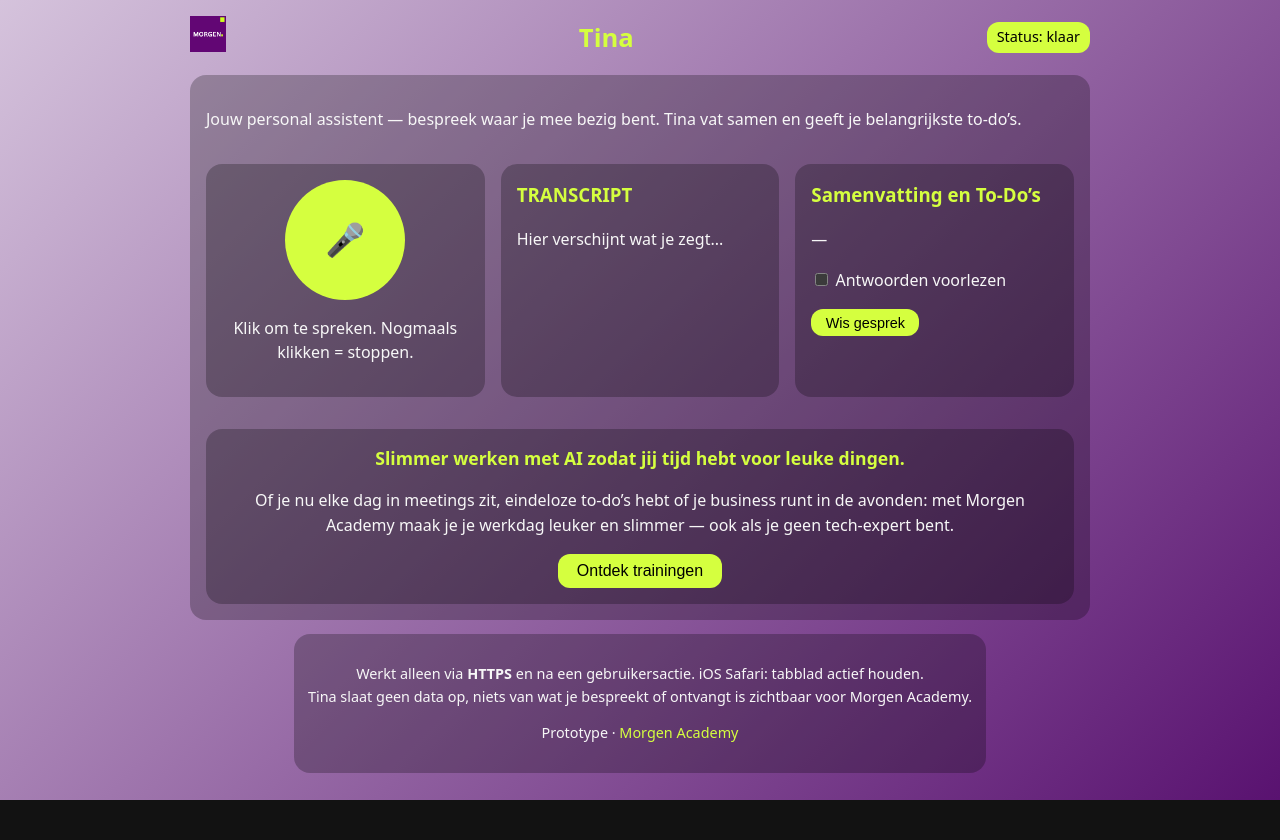
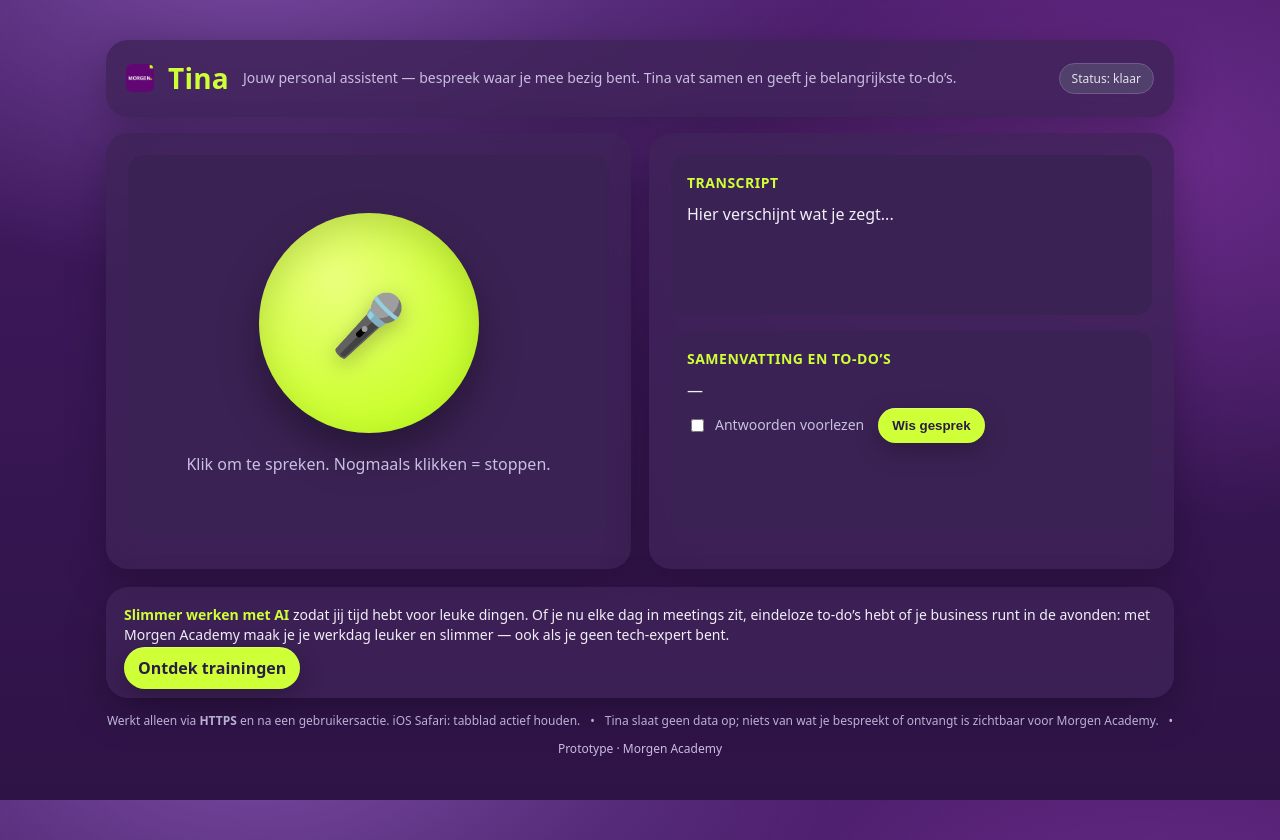
Before and after one commit to harmenvanheist-dotcom/Tina-voice, a plain HTML site: page index.html in a window 1280 px wide. Before the commit the page ends 800 px from the top, so only its background shows below. Drawn offline with Linux system fonts and the light colour scheme.

Commit message:
Update index.html

```diff
--- a/index.html
+++ b/index.html
@@ -1,192 +1,340 @@
-<!doctype html>
+<!DOCTYPE html>
 <html lang="nl">
 <head>
-  <meta charset="utf-8" />
-  <meta name="viewport" content="width=device-width, initial-scale=1, viewport-fit=cover" />
-  <title>Tina · Voice Assistant · Morgen Academy</title>
-  <meta name="description" content="Nederlandstalige voice interface met native microfoon-toegang." />
-  <link rel="icon" href="logo.png">
+  <meta charset="UTF-8" />
+  <meta name="viewport" content="width=device-width, initial-scale=1" />
+  <title>Tina – Voice Assistant</title>
+  <link rel="icon" href="logo.png" />
   <style>
-    :root { color-scheme: dark; }
-    * { box-sizing: border-box; }
-    body {
-      margin: 0;
-      font: 16px/1.55 system-ui, -apple-system, "Segoe UI", Roboto, Inter, Arial, sans-serif;
-      background: linear-gradient(135deg, #D5C3DC 0%, #591270 100%) fixed;
-      color: #f7f7f7;
-      display: flex;
-      flex-direction: column;
-      align-items: center;
-      padding: 1em;
+    :root{
+      --bg:#5a2b78;
+      --panel:#3f2458cc;
+      --panel-strong:#3b2254;
+      --txt:#f2eff7;
+      --muted:#c9bfe0;
+      --acid:#cfff37;   /* accent geelgroen */
+      --shadow:0 12px 40px rgba(0,0,0,.25);
+      --radius:22px;
     }
-    header {
-      display: flex;
-      justify-content: space-between;
-      align-items: center;
-      width: 100%;
-      max-width: 900px;
-      margin-bottom: 1em;
+    *{box-sizing:border-box}
+    html,body{height:100%}
+    body{
+      margin:0;
+      color:var(--txt);
+      font:16px/1.45 system-ui, -apple-system, Segoe UI, Roboto, "Helvetica Neue", Arial, "Noto Sans", "Apple Color Emoji", "Segoe UI Emoji";
+      background:
+        radial-gradient(1000px 600px at 20% -10%, #7a4ba3 0%, transparent 60%),
+        radial-gradient(1000px 600px at 90% 20%, #6a2b8a 0%, transparent 60%),
+        linear-gradient(180deg, #421a62 0%, #2e1346 100%);
+      min-height:100%;
     }
-    header img {
-      height: 36px;
-      cursor: pointer;
+    a{color:var(--muted);text-decoration:none}
+    a:hover{text-decoration:underline}
+    .wrap{
+      max-width:1100px;
+      margin:40px auto;
+      padding:0 16px;
     }
-    header h1 {
-      font-size: 1.6em;
-      margin: 0;
-      color: #d5ff3f;
+    .card{
+      background:var(--panel);
+      border-radius:var(--radius);
+      box-shadow:var(--shadow);
+      backdrop-filter: blur(10px);
     }
-    main {
-      width: 100%;
-      max-width: 900px;
-      background: rgba(0,0,0,0.25);
-      border-radius: 16px;
-      padding: 1em;
-      display: flex;
-      flex-direction: column;
-      gap: 1em;
+    header.card{
+      display:flex;align-items:center;gap:14px;
+      padding:18px 20px;
     }
-    .status {
-      font-size: 0.9em;
-      color: #000;
-      background: #d5ff3f;
-      border-radius: 12px;
-      padding: 0.3em 0.7em;
-      float: right;
+    header .logo{
+      width:28px;height:28px;border-radius:6px;overflow:hidden;flex:0 0 28px
     }
-    .container {
-      display: flex;
-      flex-direction: column;
-      gap: 1em;
+    header .title{
+      font-weight:800;font-size:28px;letter-spacing:.2px;color:var(--acid);
     }
-    @media (min-width: 700px) {
-      .container {
-        flex-direction: row;
-      }
+    header .tagline{flex:1;color:var(--muted);font-size:14px}
+    .status{
+      background:#51406b;border:1px solid #6f5c8b;color:#e5e1f0;
+      padding:6px 12px;border-radius:999px;font-size:12px;white-space:nowrap
     }
-    .box {
-      flex: 1;
-      background: rgba(0,0,0,0.25);
-      border-radius: 16px;
-      padding: 1em;
-      min-height: 180px;
+
+    .grid{
+      display:grid;
+      grid-template-columns: 1fr 1fr;
+      gap:18px;
+      margin-top:16px;
     }
-    .mic-box {
-      text-align: center;
+
+    .left.card, .right.card{padding:22px}
+    .mic-panel{
+      display:flex;flex-direction:column;align-items:center;justify-content:center;
+      border-radius:calc(var(--radius) - 6px);
+      padding:22px;min-height:380px;background:var(--panel-strong);
     }
-    .mic-btn {
-      background: #d5ff3f;
-      border: none;
-      border-radius: 50%;
-      width: 120px;
-      height: 120px;
-      font-size: 2em;
-      cursor: pointer;
-      transition: background 0.2s;
+    .mic-circle{
+      width:220px;height:220px;border-radius:50%;
+      background:radial-gradient(circle at 35% 30%, #eaff7d 0%, #cfff37 60%, #b8ff18 100%);
+      box-shadow:0 20px 40px rgba(0,0,0,.35), inset 0 12px 36px rgba(0,0,0,.15);
+      display:grid;place-items:center;cursor:pointer;user-select:none;
+      transition: transform .15s ease
     }
-    .mic-btn:hover {
-      background: #c0f035;
+    .mic-circle:active{transform:scale(.98)}
+    .mic{font-size:60px;filter:drop-shadow(0 6px 10px rgba(0,0,0,.25))}
+    .hint{margin-top:20px;color:var(--muted);text-align:center}
+
+    .right .box{
+      background:var(--panel-strong);
+      border-radius:calc(var(--radius) - 6px);
+      padding:18px 16px;
+      margin-bottom:16px;
+      min-height:160px;
     }
-    h3 {
-      margin-top: 0;
-      color: #d5ff3f;
+    .h{
+      color:var(--acid);
+      font-weight:900;
+      letter-spacing:.5px;
+      font-size:14px;
+      margin:0 0 10px;
     }
-    footer {
-      max-width: 900px;
-      margin-top: 1em;
-      background: rgba(0,0,0,0.25);
-      padding: 1em;
-      border-radius: 16px;
-      font-size: 0.9em;
-      text-align: center;
+    .out{white-space:pre-wrap}
+
+    .controls{
+      display:flex;gap:14px;align-items:center;justify-content:flex-start;margin-top:6px
     }
-    footer a {
-      color: #d5ff3f;
-      text-decoration: none;
+    .toggle{
+      display:flex;align-items:center;gap:8px;color:var(--muted);font-size:14px
     }
-    footer a:hover {
-      text-decoration: underline;
+    .pill{
+      background:var(--acid);
+      color:#2a1d44;
+      border:none;border-radius:999px;
+      padding:10px 14px;
+      font-weight:700;cursor:pointer;
+      box-shadow:0 8px 24px rgba(0,0,0,.25), inset 0 1px 0 rgba(255,255,255,.25);
     }
-    .info-box {
-      background: rgba(0,0,0,0.25);
-      padding: 1em;
-      border-radius: 16px;
-      margin-top: 1em;
-      text-align: center;
+
+    .promo.card{
+      margin-top:18px;padding:18px;
     }
-    .info-box h3 {
-      margin: 0 0 0.5em 0;
-      font-size: 1.1em;
+    .promo p{
+      margin:0 0 12px 0;
+      color:var(--txt);
+      font-size:14px;
     }
-    .cta-btn {
-      background: #d5ff3f;
-      color: #000;
-      padding: 0.5em 1.2em;
-      border: none;
-      border-radius: 12px;
-      cursor: pointer;
-      transition: background 0.2s;
-      font-size: 1em;
+    .promo b{color:var(--acid);font-weight:900}
+
+    footer{
+      color:var(--muted);
+      font-size:12px;
+      margin:14px 0 28px;
+      display:flex;gap:10px;flex-wrap:wrap;align-items:center;justify-content:center
     }
-    .cta-btn:hover {
-      background: #c0f035;
-    }
-    .cta-btn.small {
-      font-size: 0.9em;
-      padding: 0.4em 1em;
+
+    /* mobile */
+    @media (max-width: 860px){
+      header .title{font-size:24px}
+      .grid{grid-template-columns: 1fr}
+      .mic-panel{min-height:320px}
+      .mic-circle{width:180px;height:180px}
     }
   </style>
 </head>
 <body>
-  <header>
-    <a href="https://morgenacademy.nl" target="_blank">
-      <img src="logo.png" alt="Morgen Academy Logo">
-    </a>
-    <h1>Tina</h1>
-    <span class="status" id="status">Status: klaar</span>
-  </header>
+  <div class="wrap">
+    <!-- Header -->
+    <header class="card">
+      <a class="logo" href="https://morgenacademy.nl" target="_blank" rel="noopener">
+        <img src="logo.png" alt="Morgen Academy" width="28" height="28" />
+      </a>
+      <div class="title">Tina</div>
+      <div class="tagline">Jouw personal assistent — bespreek waar je mee bezig bent. Tina vat samen en geeft je belangrijkste to-do’s.</div>
+      <div id="status" class="status">Status: klaar</div>
+    </header>
 
-  <main>
-    <p>Jouw personal assistent — bespreek waar je mee bezig bent. Tina vat samen en geeft je belangrijkste to-do’s.</p>
-    <div class="container">
-      <div class="box mic-box">
-        <button id="micBtn" class="mic-btn">🎤</button>
-        <p>Klik om te spreken. Nogmaals klikken = stoppen.</p>
-      </div>
+    <!-- Main -->
+    <div class="grid">
+      <!-- Left: microphone -->
+      <section class="left card">
+        <div class="mic-panel">
+          <div id="mic" class="mic-circle" title="Klik om te spreken">
+            <div class="mic">🎤</div>
+          </div>
+          <div class="hint">Klik om te spreken. Nogmaals klikken = stoppen.</div>
+        </div>
+      </section>
 
-      <div class="box">
-        <h3>TRANSCRIPT</h3>
-        <div id="transcript">Hier verschijnt wat je zegt...</div>
-      </div>
+      <!-- Right: transcript + answer -->
+      <section class="right card">
+        <div class="box">
+          <p class="h">TRANSCRIPT</p>
+          <div id="transcript" class="out">Hier verschijnt wat je zegt...</div>
+        </div>
 
-      <div class="box">
-        <h3>Samenvatting en To-Do’s</h3>
-        <div id="answer">—</div>
-        <div style="margin-top: 1em; display: flex; gap: 1em; align-items: center; flex-wrap: wrap;">
-          <label><input type="checkbox" id="tts-toggle"> Antwoorden voorlezen</label>
-          <button class="cta-btn small" onclick="clearChat()">Wis gesprek</button>
+        <div class="box" style="min-height:200px">
+          <p class="h">SAMENVATTING EN TO-DO’S</p>
+          <div id="answer" class="out">—</div>
+          <div class="controls">
+            <label class="toggle">
+              <input id="ttsToggle" type="checkbox" />
+              <span>Antwoorden voorlezen</span>
+            </label>
+            <button id="clearBtn" class="pill" type="button">Wis gesprek</button>
+          </div>
         </div>
-      </div>
+      </section>
     </div>
 
-    <div class="info-box">
-      <h3>Slimmer werken met AI zodat jij tijd hebt voor leuke dingen.</h3>
-      <p>
-        Of je nu elke dag in meetings zit, eindeloze to-do’s hebt of je business runt in de avonden:
-        met Morgen Academy maak je je werkdag leuker en slimmer — ook als je geen tech-expert bent.
-      </p>
-      <button class="cta-btn" onclick="window.open('https://morgenacademy.nl', '_blank')">Ontdek trainingen</button>
-    </div>
-  </main>
+    <!-- Promo (kleiner & subtieler) -->
+    <section class="promo card">
+      <p><b>Slimmer werken met AI</b> zodat jij tijd hebt voor leuke dingen. Of je nu elke dag in meetings zit, eindeloze to-do’s hebt of je business runt in de avonden: met Morgen Academy maak je je werkdag leuker en slimmer — ook als je geen tech-expert bent.</p>
+      <a class="pill" href="https://morgenacademy.nl" target="_blank" rel="noopener">Ontdek trainingen</a>
+    </section>
 
-  <footer>
-    <p>
-      Werkt alleen via <strong>HTTPS</strong> en na een gebruikersactie. iOS Safari: tabblad actief houden.<br>
-      Tina slaat geen data op, niets van wat je bespreekt of ontvangt is zichtbaar voor Morgen Academy.
-    </p>
-    <p>Prototype · <a href="https://morgenacademy.nl" target="_blank">Morgen Academy</a></p>
-  </footer>
+    <!-- Footer -->
+    <footer>
+      <span>Werkt alleen via <strong>HTTPS</strong> en na een gebruikersactie. iOS Safari: tabblad actief houden.</span>
+      <span>•</span>
+      <span>Tina slaat geen data op; niets van wat je bespreekt of ontvangt is zichtbaar voor Morgen Academy.</span>
+      <span>•</span>
+      <span>Prototype · <a href="https://morgenacademy.nl" target="_blank" rel="noopener">Morgen Academy</a></span>
+    </footer>
+  </div>
 
-  <script src="app.js"></script>
+  <script>
+    // ------- UI helpers -------
+    const qs = s => document.querySelector(s);
+    const statusEl = qs('#status');
+    const micEl = qs('#mic');
+    const transcriptEl = qs('#transcript');
+    const answerEl = qs('#answer');
+    const ttsToggle = qs('#ttsToggle');
+    const clearBtn = qs('#clearBtn');
+
+    function setStatus(txt){ statusEl.textContent = 'Status: ' + txt; }
+    function speak(text){
+      try{
+        const u = new SpeechSynthesisUtterance(text);
+        u.lang = 'nl-NL';
+        u.rate = 1.02;
+        speechSynthesis.cancel();
+        speechSynthesis.speak(u);
+      }catch(e){}
+    }
+
+    // ------- Conversation memory (lichtgewicht) -------
+    const MAX_TURNS = 6; // laatste 6 uitwisselingen
+    let history = [];    // {role:'user'|'assistant', content:''}
+
+    function pushHistory(role, content){
+      history.push({ role, content });
+      if(history.length > MAX_TURNS*2){
+        history = history.slice(-MAX_TURNS*2);
+      }
+    }
+
+    // ------- Speech-to-text (webkitSpeechRecognition / fallback) -------
+    let recognizing = false;
+    let recog;
+
+    function startSTT(){
+      if('webkitSpeechRecognition' in window){
+        recog = new webkitSpeechRecognition();
+        recog.lang = 'nl-NL';
+        recog.interimResults = true;
+        recog.continuous = true;
+        let finalText = '';
+
+        recog.onstart = () => { recognizing = true; setStatus('luisteren…'); };
+        recog.onresult = (e) => {
+          let interim = '';
+          for(let i=e.resultIndex;i<e.results.length;i++){
+            const res = e.results[i];
+            if(res.isFinal) finalText += res[0].transcript;
+            else interim += res[0].transcript;
+          }
+          transcriptEl.textContent = (finalText + interim).trim();
+        };
+        recog.onerror = () => { setStatus('fout'); };
+        recog.onend = async () => {
+          recognizing = false;
+          const text = transcriptEl.textContent.trim();
+          if(text){
+            await askTina(text);
+          }else{
+            setStatus('klaar');
+          }
+        };
+        recog.start();
+      }else{
+        // geen STT beschikbaar
+        const text = prompt('Geen microfoon-API beschikbaar. Typ hier je bericht:');
+        if(text){
+          transcriptEl.textContent = text;
+          askTina(text);
+        }
+      }
+    }
+
+    function stopSTT(){
+      try{ if(recog) recog.stop(); }catch(e){}
+    }
+
+    micEl.addEventListener('click', () => {
+      if(recognizing){ stopSTT(); }
+      else { startSTT(); }
+    });
+
+    clearBtn.addEventListener('click', () => {
+      history = [];
+      transcriptEl.textContent = 'Hier verschijnt wat je zegt...';
+      answerEl.textContent = '—';
+      setStatus('klaar');
+      speechSynthesis.cancel();
+    });
+
+    // ------- Call Netlify Function -------
+    async function askTina(input){
+      try{
+        setStatus('verwerken…');
+        pushHistory('user', input);
+
+        // stuur beknopte conversatie mee
+        const payload = {
+          input,
+          history // de function houdt al rekening met max tokens + systeemprompt
+        };
+
+        const resp = await fetch('/.netlify/functions/ask-tina', {
+          method:'POST',
+          headers:{'Content-Type':'application/json'},
+          body: JSON.stringify(payload)
+        });
+
+        if(!resp.ok){
+          const t = await resp.text();
+          answerEl.textContent = 'Fout bij ophalen antwoord.';
+          console.error('Function error:', t);
+          setStatus('fout');
+          return;
+        }
+
+        const data = await resp.json();
+        const reply = (data.reply || '').trim() || '(geen antwoord)';
+        answerEl.textContent = reply;
+        pushHistory('assistant', reply);
+
+        // optioneel voorlezen
+        if(ttsToggle.checked) speak(reply);
+
+        // eenvoudige “doorpraat” heuristiek: als laatste zin eindigt met vraagteken,
+        // laat status “wachten op antwoord” zien.
+        const lastChar = reply.slice(-1);
+        setStatus(lastChar === '?' ? 'wachten op antwoord…' : 'klaar');
+      }catch(err){
+        console.error(err);
+        answerEl.textContent = 'Er ging iets mis.';
+        setStatus('fout');
+      }
+    }
+  </script>
 </body>
 </html>
```
